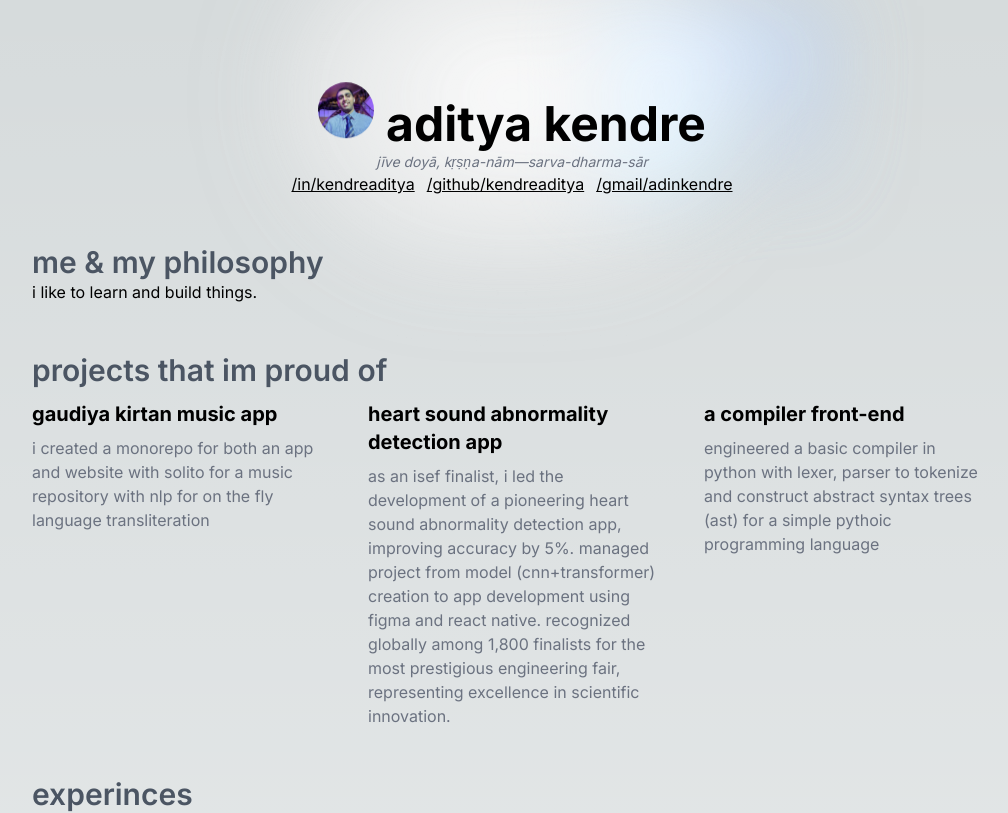
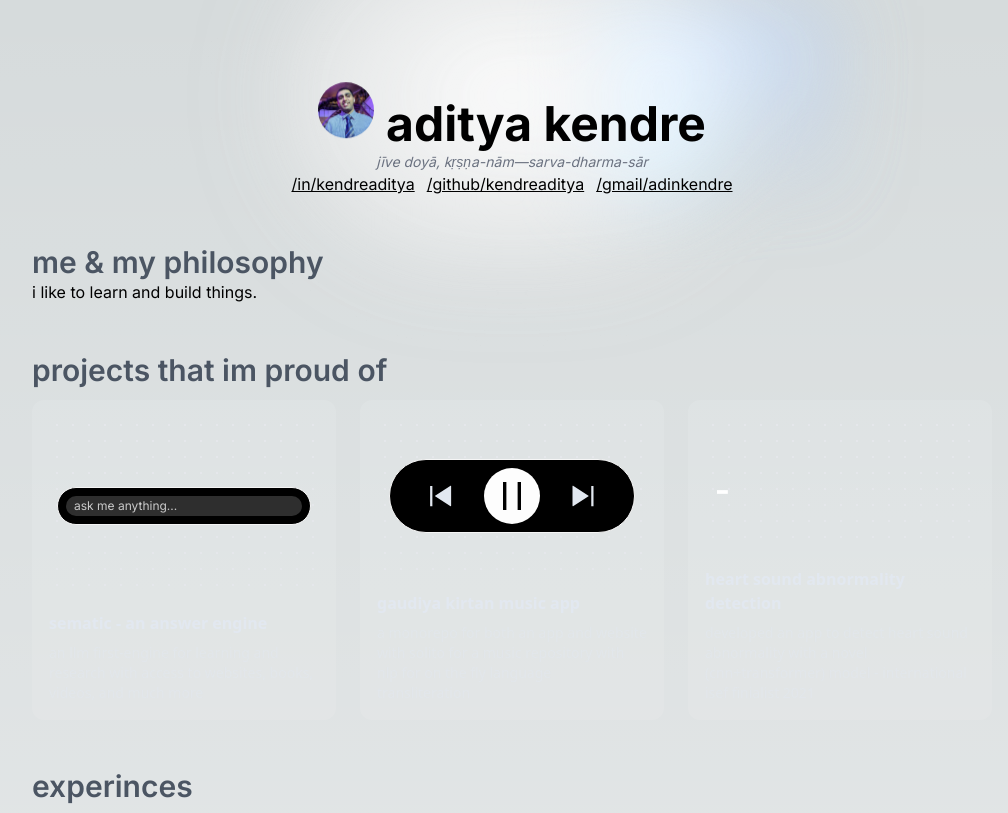
Before and after one commit to kendreaditya/kendreaditya.github.io, a Next.js app: page / in a window 1280 px wide. Shown: the top 813 px of the page, without its empty margins (128-1136 px from the left). Built offline with nearby package versions, Linux system fonts and the light colour scheme.

Commit message:
updated projects

```diff
--- a/app/_components/Projects.tsx
+++ b/app/_components/Projects.tsx
@@ -1,4 +1,7 @@
+'use client';
+
 import { projects, Project } from "@/public/resume";
+import { useState, useEffect } from "react";
 
 const projectNode = (project: Project) => (
     <div>
@@ -11,18 +14,196 @@ const projectNode = (project: Project) => (
     </div>
 );
 
+const useTypewriter = (text: string, delay: number = 75) => {
+  const [displayText, setDisplayText] = useState("");
+  const [isTyping, setIsTyping] = useState(true);
+
+  useEffect(() => {
+    let timeout: ReturnType<typeof setTimeout>;
+    let currentIndex = 0;
+
+    const typewriter = () => {
+      if (currentIndex < text.length-1) {
+        setDisplayText((prevText) => prevText + text[currentIndex]);
+        currentIndex++;
+        timeout = setTimeout(typewriter, delay);
+      } else {
+        setIsTyping(false);
+      }
+    };
+
+    typewriter();
+
+    return () => clearTimeout(timeout);
+  }, [text, delay]);
+
+useEffect(() => {
+  if (!isTyping) {
+    const pause = new Promise((resolve) => setTimeout(resolve, 2000)); // Pause for 2 seconds
+
+    pause.then(() => {
+      setDisplayText("");
+      setIsTyping(true); // Restart the animation after the pause
+
+          let timeout: ReturnType<typeof setTimeout>;
+          let currentIndex = -1;
+
+          const typewriter = () => {
+            if (currentIndex < text.length-1) {
+              setDisplayText((prevText) => prevText + text[currentIndex]);
+              currentIndex++;
+              timeout = setTimeout(typewriter, delay);
+            } else {
+              setIsTyping(false);
+            }
+          };
+
+          typewriter();
+
+          return () => clearTimeout(timeout);
+
+    });
+
+  }
+}, [isTyping, text, delay]);
+
+  return displayText;
+};
+
+
+const SearchCard = (project: Project) => {
+  const description = useTypewriter("ask me anything...", 100);
+
+
+  return (
+    <a href={project.links[0].url}>
+      <div className="h-full hover:scale-105 row-span-1 rounded-xl group/bento hover:shadow-xl transition duration-200 shadow-input dark:shadow-none p-4 bg-white/10 border border-transparent justify-between flex flex-col space-y-4 [&>p:text-lg] md:col-span-1">
+        <div className="flex flex-1 w-full h-full min-h-[6rem] bg-[radial-gradient(#e5e7eb_1px,transparent_1px)] [background-size:16px_16px] flex-col space-y-2 justify-center p-2">
+          <div className="flex flex-row rounded-full border border-neutral-100 p-2 items-center space-x-2 bg-black">
+            <div className="flex w-full bg-[#2e2e2e] h-5 rounded-full justify-start items-center">
+              <div className="text-xs text-white/75 pl-2">
+                {description}
+              </div>
+            </div>
+          </div>
+        </div>
+        <div className="flex flex-col space-y-2">
+          <div className="font-sans font-bold">{project.title}</div>
+          <div className="font-sans font-normal opacity-50 text-xs">
+            <span className="text-sm">{project.description}</span>
+          </div>
+        </div>
+      </div>
+    </a>
+  );
+};
+
+
+
+const MusicCard = (project: Project) => {
+  return (
+    <a href={project.links[0].url}>
+      <div className="h-full hover:scale-105 row-span-1 rounded-xl group/bento hover:shadow-xl transition duration-200 shadow-input dark:shadow-none p-4 bg-white/10 border border-transparent justify-between flex flex-col space-y-4 [&>p:text-lg] md:col-span-1">
+        <div className="flex flex-1 w-full h-full min-h-[6rem] bg-[radial-gradient(#e5e7eb_1px,transparent_1px)] [background-size:16px_16px] flex-col space-y-2 justify-center p-2">
+          {/* <div className="grid grid-cols-3 rounded-full border border-neutral-100 p-2 m-1 bg-black"> */}
+          <div className="flex rounded-full border border-neutral-100 p-2 m-1 bg-black">
+            <svg
+            className="my-auto flex-1"
+              data-testid="geist-icon"
+              height="24"
+              strokeLinejoin="round"
+              viewBox="0 0 16 16"
+            >
+              <path
+                fillRule="evenodd"
+                clipRule="evenodd"
+                d="M4.08144 8.21092C3.92706 8.11268 3.92706 7.88733 4.08144 7.78909L14.3658 1.24451C14.5322 1.1386 14.75 1.25815 14.75 1.45542L14.75 14.5446C14.75 14.7419 14.5322 14.8614 14.3658 14.7555L4.08144 8.21092ZM0.75 2V1.25H2.25V2V14V14.75H0.75V14V2Z"
+                fill="currentColor"
+              ></path>
+            </svg>
+            <div className="bg-white w-14 h-14 rounded-full m-auto animate-pulse flex-none">
+              <svg
+                className="mx-auto my-2.5"
+                height={36}
+                data-testid="geist-icon"
+                strokeLinejoin="round"
+                viewBox="0 0 16 16"
+              >
+                <path
+                  fillRule="evenodd"
+                  clipRule="evenodd"
+                  d="M5.5 2.5V1.75H4V2.5V13.5V14.25H5.5V13.5V2.5ZM12 2.5V1.75H10.5V2.5V13.5V14.25H12V13.5V2.5Z"
+                  fill="back"
+                ></path>
+              </svg>
+            </div>
+            <svg
+              className="my-auto flex-1"
+              data-testid="geist-icon"
+              height="24"
+              strokeLinejoin="round"
+              viewBox="0 0 16 16"
+            >
+              <path
+                fillRule="evenodd"
+                clipRule="evenodd"
+                d="M11.6686 8.21092C11.8229 8.11268 11.8229 7.88733 11.6686 7.78909L1.38422 1.24451C1.21779 1.1386 1 1.25815 1 1.45542V14.5446C1 14.7419 1.21779 14.8614 1.38422 14.7555L11.6686 8.21092ZM15 2V1.25H13.5V2V14V14.75H15V14V2Z"
+                fill="currentColor"
+              ></path>
+            </svg>
+          </div>
+        </div>
+        <div className="flex flex-col space-y-2">
+          <div className="font-sans font-bold">{project.title}</div>
+          <div className="font-sans font-normal opacity-50 text-xs">
+            <span className="text-sm">{project.description}</span>
+          </div>
+        </div>
+      </div>
+    </a>
+  );
+};
+
+const HeartSoundCard = (project: Project) => {
+  return (
+    <a href={project.links[0].url}>
+      <div className="h-full hover:scale-105 row-span-1 rounded-xl group/bento hover:shadow-xl transition duration-200 shadow-input dark:shadow-none p-4 bg-white/10 border border-transparent justify-between flex flex-col space-y-4 [&>p:text-lg] md:col-span-1">
+        <div className="flex flex-1 w-full h-full min-h-[6rem] bg-[radial-gradient(#e5e7eb_1px,transparent_1px)] [background-size:16px_16px] flex-col space-y-2 justify-center p-3">
+          <svg
+            id="wave"
+            viewBox="0 0 200 82"
+            fill="none"
+            xmlns="http://www.w3.org/2000/svg"
+          >
+            <path
+              d="M0 47.1418H31.4214C34.2477 32.7585 40.399 12.622 42.394 47.1418C44.8878 90.2915 49.3766 91.609 51.3716 47.1418C53.3666 2.67456 59.3516 -26.9704 60.8479 47.1418C62.0449 106.432 66.6667 71.8459 68.8279 47.1418C70.4904 32.5389 74.6135 12.0949 77.8055 47.1418C80.9975 82.1886 85.453 61.7446 87.2818 47.1418C88.2793 40.554 91.8703 31.3312 98.2544 47.1418C106.234 66.9051 108.229 46.4831 109.726 46.4831C111.222 46.4831 125.187 46.4831 127.182 46.4831C129.177 46.4831 133.666 30.6725 134.663 46.4831C135.661 62.2936 140.648 87.9859 142.643 46.4831C144.239 13.2808 149.958 32.6488 152.618 46.4831C154.281 52.3022 158.504 60.4491 162.095 46.4831C166.584 29.0255 168.08 47.1418 171.571 47.1418C174.364 47.1418 180.05 47.1418 200 47.1418"
+              stroke="white"
+              strokeWidth="3"
+            />
+          </svg>
+        </div>
+        <div className="flex flex-col space-y-2">
+          <div className="font-sans font-bold">{project.title}</div>
+          <div className="font-sans font-normal opacity-50 text-xs">
+            <span className="text-sm">{project.description}</span>
+          </div>
+        </div>
+      </div>
+    </a>
+  );
+};
+
 export default function Projects() {
     return (
       <>
         <h2 className="text-3xl font-semibold text-gray-600 mt-12 text-left w-full m-3">
           projects that im proud of
         </h2>
-
-            <div className="mx-auto max-w-screen-xl">
-                <div className="space-y-8 md:grid md:grid-cols-2 lg:grid-cols-3 md:gap-12 md:space-y-0">
-                {projects.map((project, idx) => projectNode(project))}
-                </div>
+        <div className="grid grid-cols-1 md:grid-cols-3 gap-6 text-slate-200 w-full mx-auto md:auto-rows-[20rem]">
+          {SearchCard(projects[0])}
+          {MusicCard(projects[1])}
+          {HeartSoundCard(projects[2])}
         </div>
       </>
-    )
+    );
 };
--- a/app/globals.css
+++ b/app/globals.css
@@ -37,3 +37,16 @@ body {
     text-wrap: balance;
   }
 }
+
+@keyframes line-anim {
+  to {
+    stroke-dashoffset: 0;
+  }
+
+}
+
+#wave path {
+  stroke-dasharray: 620px;
+  stroke-dashoffset: 620px;
+  animation: line-anim 3s ease forwards infinite;
+}
--- a/public/resume.ts
+++ b/public/resume.ts
@@ -24,7 +24,10 @@ const experience: Experience[] = [
       "dates": "January 2024 – April 2024",
       "skills": ["React.js", "Flask/Django", "Tailwind CSS", "Embeddings", "Distributed Systems", "Celery", "Redis"],
       "description": [
-        "Embarking on a pioneering endeavor to craft a next-generation search experience, we're harnessing the power of multi-modal semantic search, leveraging cutting-edge embedding models. Picture a search engine that seamlessly navigates through books, videos, and more, revolutionizing the way we discover knowledge."
+        "Search Page: Engineered a user-friendly and responsive search landing page using React.js, FastAPI, and Tailwind CSS for an enhanced user experience and increased user engagement.",
+        "Embedding Models: Integrated state-of-the-art embeddings models enhancing text embeddings by 7% to capture semantic nuances and contextual understanding within search queries and documents.",
+        "Search Ranking: Architected a ranking algorithm to leverage embeddings generated by embedding models, ensuring search results are prioritized based on relevance, quality, and user intent.",
+        "Distributed System: Orchestrated the design and deployment of a distributed system using Celery with a Redis broker enabling efficient processing, indexing, and querying of large volumes of text from websites, books, videos, and more.",
       ]
     },
     {
@@ -94,46 +97,51 @@ const experience: Experience[] = [
   ];
 
 const projects: Project[] = [
+      {
+        "title": "Sematic - an answer engine",
+        "links": [
+          {
+            "name": "GitHub",
+            "url": "https://github.com/kendreaditya/semantic"
+          }
+        ],
+        "description": [
+          "An LLM first-engine for learning and research with access to websites, books, videos, and much more ",
+        ]
+    },
     {
       "title": "Gaudiya Kirtan Music App",
       "links": [
         {
           "name": "GitHub",
-          "url": "URL"
+          "url": "https://play.google.com/store/apps/details?id=com.gaudiyakirtan.gkapp"
         }
       ],
       "description": [
-        "i created a monorepo for both an app and website with Solito for a music repository with NLP for on the fly language transliteration"
+        "a monorepo for both an app and website with Solito for a music repository with NLP for on the fly language transliteration"
       ]
     },
     {
-      "title": "Heart Sound Abnormality Detection App",
+      "title": "Heart Sound Abnormality Detection",
       "links": [
         {
           "name": "GitHub",
-          "url": "URL"
+          "url": "https://github.com/kendreaditya/heartface"
         },
         {
           "name": "Paper",
-          "url": "URL"
+          "url": "https://github.com/kendreaditya/heartface/blob/main/assets/Arrhythmia_Classification_in_Heart_Sounds.pdf"
+        },
+        {
+          "name": "Conference",
+          "url": "https://projectboard.world/isef/project/enbm035---arrhythmia-classification-in-heart-sounds"
         }
       ],
       "description": [
-        "As an ISEF Finalist, I led the development of a pioneering heart sound abnormality detection app, improving accuracy by 5%. Managed project from model (CNN+transformer) creation to app development using Figma and React Native. Recognized globally among 1,800 finalists for the most prestigious engineering fair, representing excellence in scientific innovation."
+        "Developed an app to detect heart sound abnormality with a novel (CNN+transformer) model - International ISEF Finialist 2021"
       ]
     },
-    {
-      "title": "A Compiler front-end",
-      "links": [
-        {
-          "name": "GitHub",
-          "url": "URL"
-        }
-      ],
-      "description": [
-        "Engineered a basic compiler in Python with Lexer, Parser to tokenize and construct Abstract Syntax Trees (AST) for a simple Pythoic programming language",
-      ]
-}];
+];
 
 export { experience, projects };
 export type { Experience, Project, ProjectLink };
```
Lines whose indentation alone changed are shown as unchanged.
